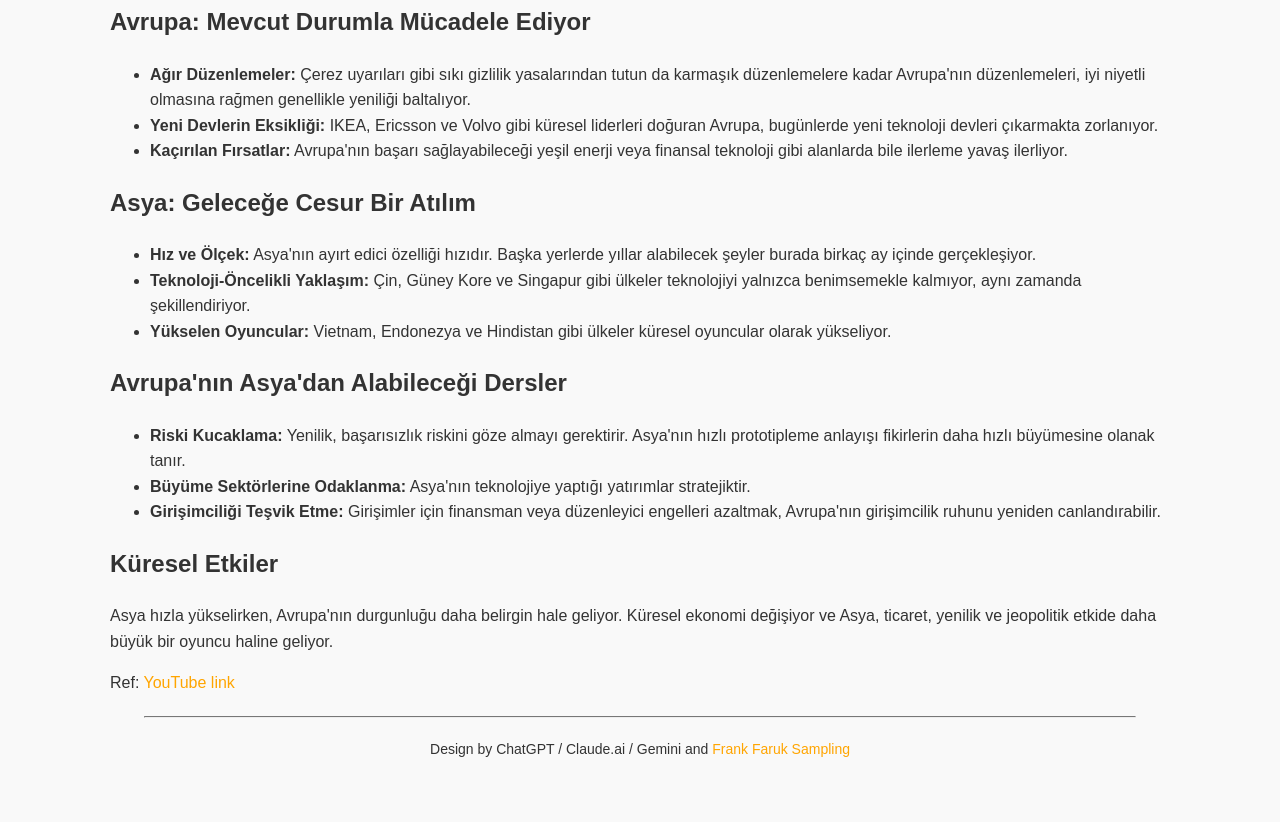
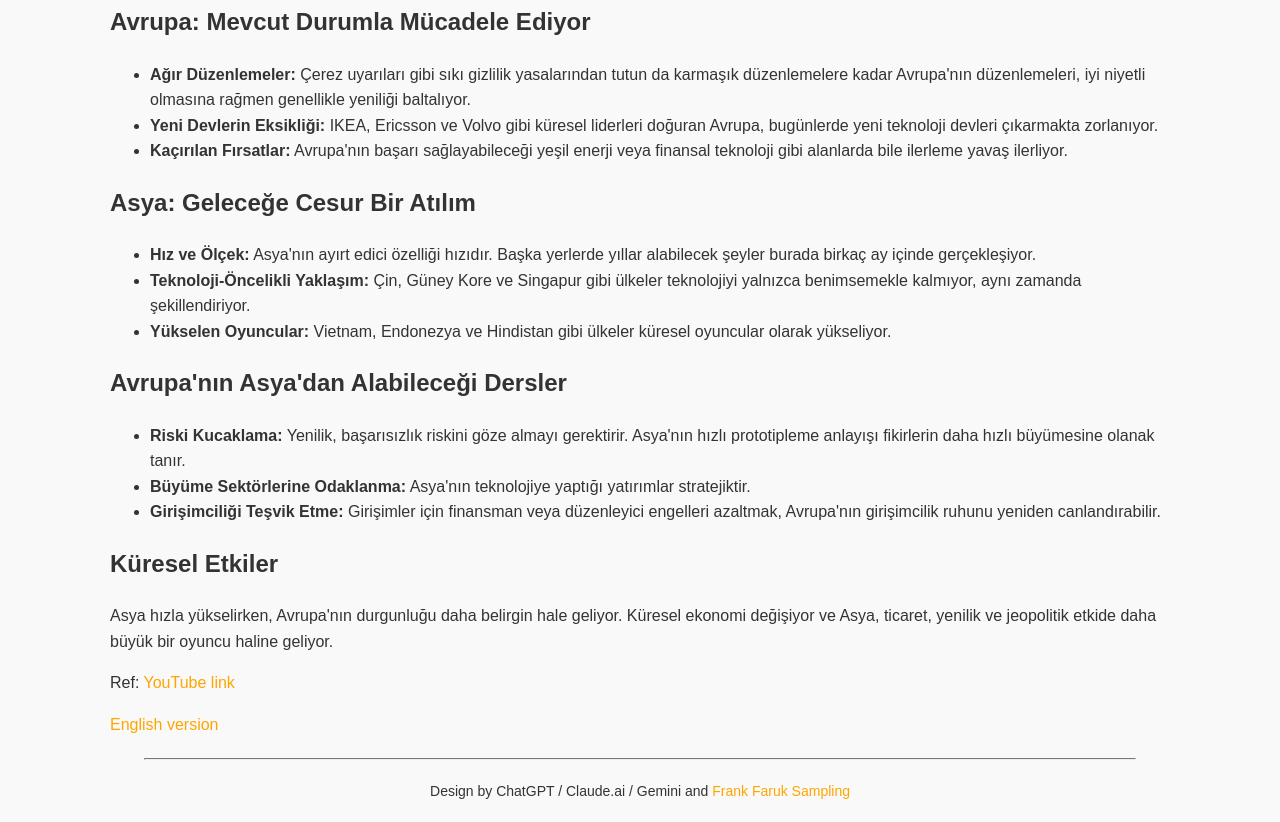
Before and after one commit to frankiefaruk/bitcoin_new_world, a plain HTML site: page Turkish/index.html in a window 1280 px wide. Shown: the part 1900-2722 px from the top of the page. Before the commit the page ends 2680 px from the top, so only its background shows below. Drawn offline with nearby package versions, Linux system fonts and the light colour scheme.

Commit message:
Update index.html

```diff
--- a/Turkish/index.html
+++ b/Turkish/index.html
@@ -219,6 +219,7 @@
     <p>Asya hızla yükselirken, Avrupa'nın durgunluğu daha belirgin hale geliyor. Küresel ekonomi değişiyor ve Asya, ticaret, yenilik ve jeopolitik etkide daha büyük bir oyuncu haline geliyor.</p>
 
     <p>Ref: <a href="https://www.youtube.com/watch?v=Xe4pW5wQOY4&t=41s" target="_blank">YouTube link</a> </p>
+    <a href="index.html"> English version</a>
 </div>
 
   <!-- Footer Section -->
```
